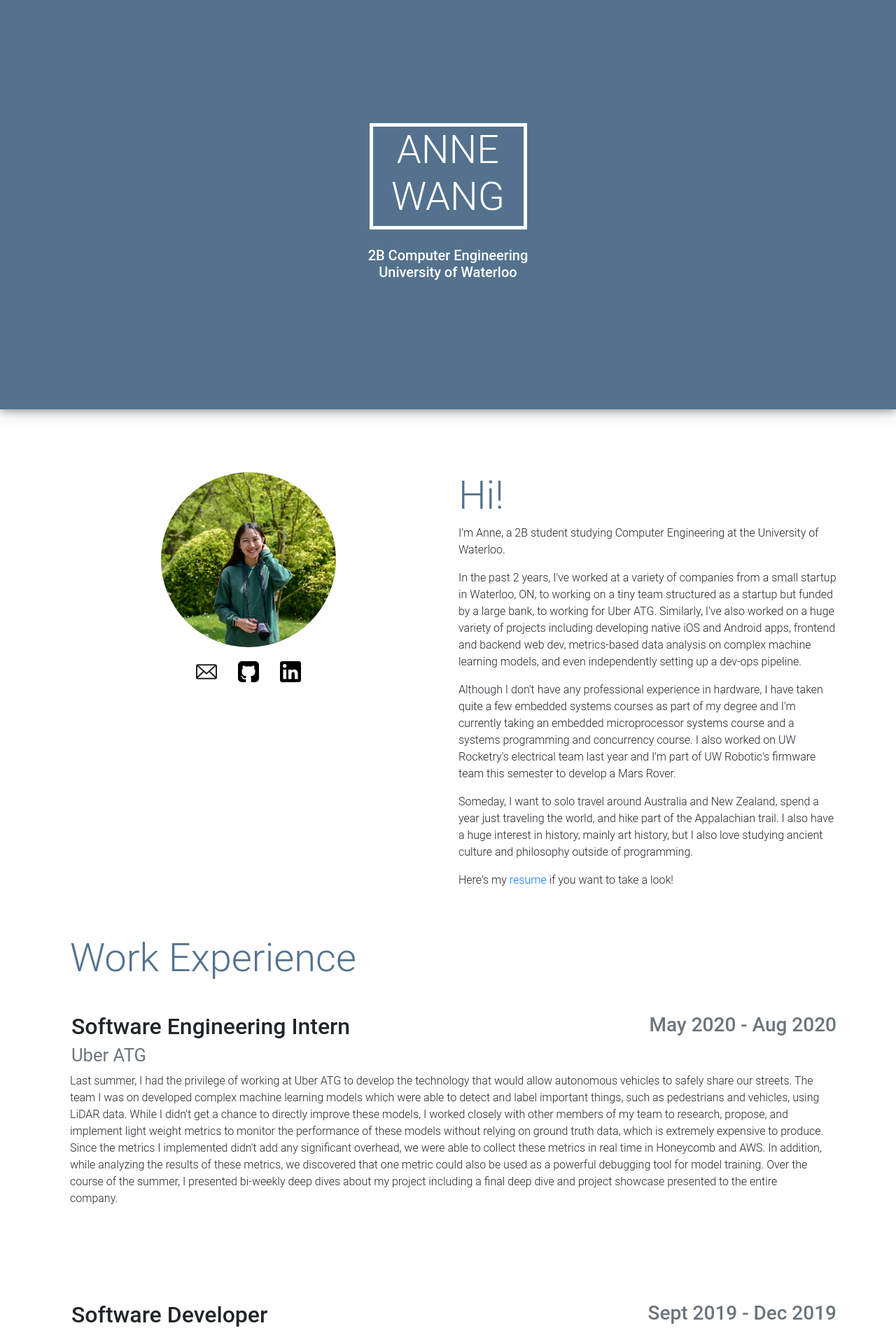
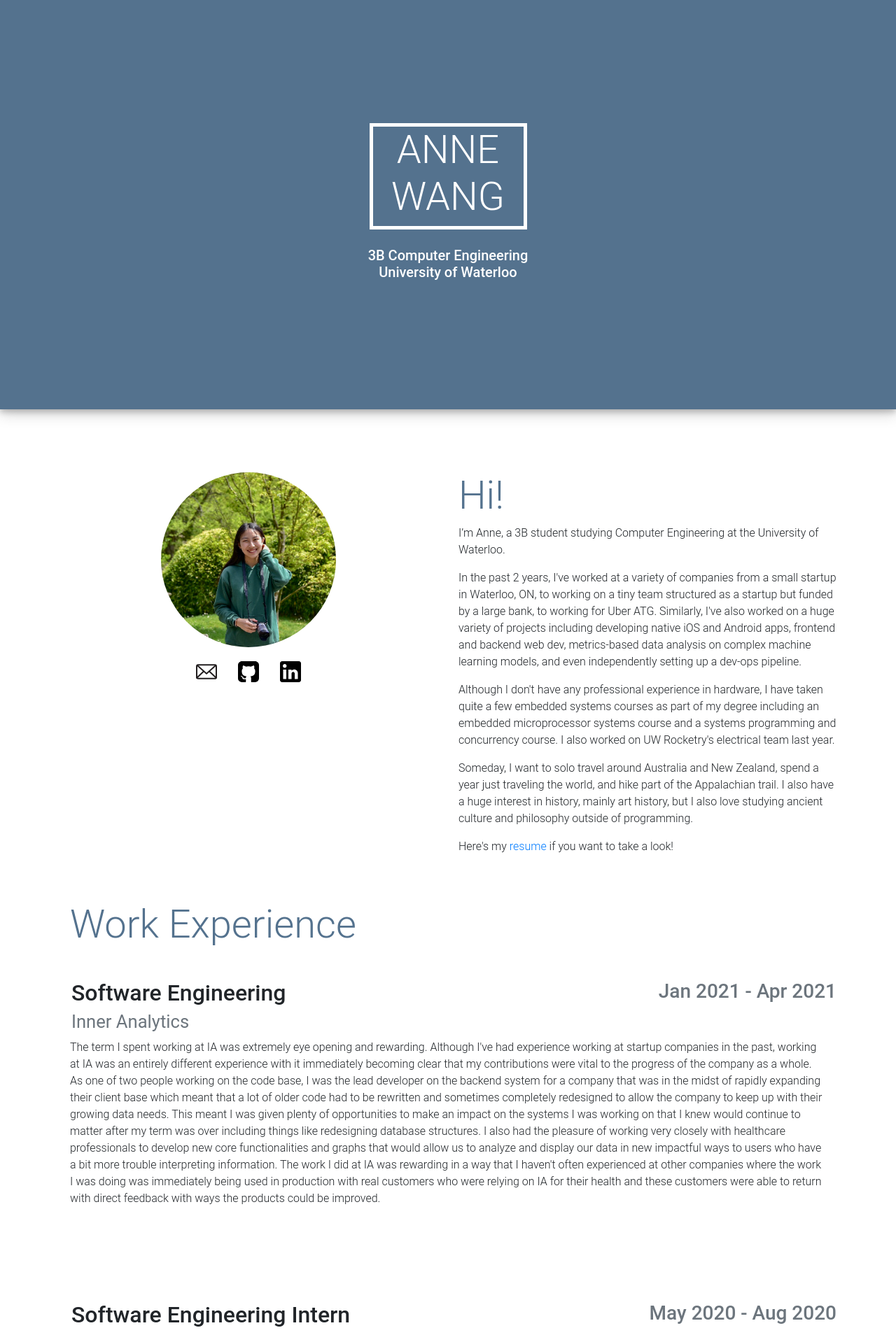
Before and after one commit to annewang27/annewang27.github.io, a Jekyll site: the page index.html, which Jekyll copies as it is, in a window 1280 px wide. Shown: the top 1908 px of the page at 70% size. Built offline with Jekyll 4.4.1, drawn with Linux system fonts in a browser that asks for light colours; some of the changed text lies outside the part shown.

Commit message:
Added new work experience

```diff
--- a/css/main.css
+++ b/css/main.css
@@ -76,7 +76,17 @@ body {
     margin-bottom: 5vh;
   }
 
-  #experience-carousel {
+  #mappedin-carousel {
+    background-color: #cfd9e2;
+    min-height: 75vh;
+    min-width: 80vw;
+    margin-left: auto;
+    margin-right: auto;
+    margin-bottom: 5vh;
+    box-shadow: 0 4px 8px 0 rgba(0, 0, 0, 0.2), 0 6px 20px 0 rgba(0, 0, 0, 0.19);
+  }
+
+  #cibc-carousel {
     background-color: #cfd9e2;
     min-height: 75vh;
     min-width: 80vw;
--- a/index.html
+++ b/index.html
@@ -16,7 +16,7 @@
 			<div id="name">
 				<h1 class="display-4 text-center">ANNE WANG</h1>
 			</div>
-			<p class="h5">2B Computer Engineering<br>University of Waterloo</p>
+			<p class="h5">3B Computer Engineering<br>University of Waterloo</p>
 		</div>
 	</div>
 
@@ -37,7 +37,7 @@
 			<div class="col" id="blurb">
 				<h1 class="display-4">Hi!</h1>
 				<p>
-					I’m Anne, a 2B student studying Computer Engineering at the University of Waterloo.
+					I’m Anne, a 3B student studying Computer Engineering at the University of Waterloo.
 				</p>
 				<p>
 					In the past 2 years, I've worked at a variety of companies from a small startup in Waterloo, ON,
@@ -48,9 +48,8 @@
 				</p>
 				<p>
 					Although I don't have any professional experience in hardware, I have taken quite a few embedded systems
-					courses as part of my degree and I'm currently taking an embedded microprocessor systems course and a
-					systems programming and concurrency course. I also worked on UW Rocketry's electrical team last year and
-					I'm part of UW Robotic's firmware team this semester to develop a Mars Rover.
+					courses as part of my degree including an embedded microprocessor systems course and a
+					systems programming and concurrency course. I also worked on UW Rocketry's electrical team last year.
 				</p>
 				<p>
 					Someday, I want to solo travel around Australia and New Zealand, spend a year just traveling the world,
@@ -58,7 +57,7 @@
 					also love studying ancient culture and philosophy outside of programming.
 				</p>
 				<p>
-					Here's my <a href="https://annewang27.github.io/2B General.pdf">resume</a> if you want to take a look!
+					Here's my <a href="https://annewang27.github.io/3B_resume.pdf">resume</a> if you want to take a look!
 				</p>
 
 			</div>
@@ -69,6 +68,30 @@
 		<h1 class="display-4 col">Work Experience</h1>
 		<div class="position">
 			<div class="row" id="position-title">
+				<h2 class="col-lg-6">Software Engineering
+					<br>
+					<small class="text-muted">Inner Analytics</small>
+				</h2>
+				<h3 class="col-lg-6 text-muted text-right">Jan 2021 - Apr 2021</h3>
+			</div>
+			<div class="container description">
+				<p>
+					The term I spent working at IA was extremely eye opening and rewarding. Although I've had experience working at startup companies in the past,
+					working at IA was an entirely different experience with it immediately becoming clear that my contributions were vital to the
+					progress of the company as a whole. As one of two people working on the code base, I was the lead developer on the backend system
+					for a company that was in the midst of rapidly expanding their client base which meant that a lot of older code had to be rewritten
+					and sometimes completely redesigned to allow the company to keep up with their growing data needs. This meant I was given plenty of
+					opportunities to make an impact on the systems I was working on that I knew would continue to matter after my term was over including
+					things like redesigning database structures. I also had the pleasure of working very closely with healthcare professionals to develop
+					new core functionalities and graphs that would allow us to analyze and display our data in new impactful ways to users who have a bit
+					more trouble interpreting information. The work I did at IA was rewarding in a way that I haven't often experienced at other companies
+					where the work I was doing was immediately being used in production with real customers who were relying on IA for their health and these
+					customers were able to return with direct feedback with ways the products could be improved.
+				</p>
+			</div>
+		</div>
+		<div class="position">
+			<div class="row" id="position-title">
 				<h2 class="col-lg-6">Software Engineering Intern
 					<br>
 					<small class="text-muted">Uber ATG</small>
@@ -77,7 +100,7 @@
 			</div>
 			<div class="container description">
 				<p>
-					Last summer, I had the privilege of working at Uber ATG to develop the technology that would allow autonomous
+					In 2020, I had the privilege of working at Uber ATG to develop the technology that would allow autonomous
 					vehicles to safely share our streets. The team I was on developed complex machine learning models which were
 					able to detect and label important things, such as pedestrians and vehicles, using LiDAR data. While I didn't
 					get a chance to directly improve these models, I worked closely with other members of my team to research, propose,
@@ -112,11 +135,11 @@
 				</p>
 			</div>
 			<div class="col-md">
-				<div id="experience-carousel" class="carousel slide" data-ride="carousel" data-interval="false">
+				<div id="cibc-carousel" class="carousel slide" data-ride="carousel" data-interval="false">
 					<ul class="carousel-indicators">
-						<li data-target="#experience-carousel" data-slide-to="0" class="active"></li>
-						<li data-target="#experience-carousel" data-slide-to="1"></li>
-						<li data-target="#experience-carousel" data-slide-to="2"></li>
+						<li data-target="#cibc-carousel" data-slide-to="0" class="active"></li>
+						<li data-target="#cibc-carousel" data-slide-to="1"></li>
+						<li data-target="#cibc-carousel" data-slide-to="2"></li>
 					</ul>
 
 					<div class="carousel-inner">
@@ -161,10 +184,10 @@
 						</div>
 					</div>
 					<!-- Left and right controls -->
-					<a class="carousel-control-prev" href="#experience-carousel" role="button" data-slide="prev">
+					<a class="carousel-control-prev" href="#cibc-carousel" role="button" data-slide="prev">
 						<span class="carousel-control-prev-icon"></span>
 					</a>
-					<a class="carousel-control-next" href="#experience-carousel" role="button" data-slide="next">
+					<a class="carousel-control-next" href="#cibc-carousel" role="button" data-slide="next">
 						<span class="carousel-control-next-icon"></span>
 					</a>
 				</div>
@@ -188,12 +211,12 @@
 			</div>
 
 			<div class="col-md">
-				<div id="experience-carousel" class="carousel slide" data-ride="carousel" data-interval="false">
+				<div id="mappedin-carousel" class="carousel slide" data-ride="carousel" data-interval="false">
 					<ul class="carousel-indicators">
-						<li data-target="#experience-carousel" data-slide-to="0" class="active"></li>
-						<li data-target="#experience-carousel" data-slide-to="1"></li>
-						<li data-target="#experience-carousel" data-slide-to="2"></li>
-						<li data-target="#experience-carousel" data-slide-to="3"></li>
+						<li data-target="#mappedin-carousel" data-slide-to="0" class="active"></li>
+						<li data-target="#mappedin-carousel" data-slide-to="1"></li>
+						<li data-target="#mappedin-carousel" data-slide-to="2"></li>
+						<li data-target="#mappedin-carousel" data-slide-to="3"></li>
 					</ul>
 
 					<div class="carousel-inner">
@@ -231,10 +254,10 @@
 						</div>
 					</div>
 					<!-- Left and right controls -->
-					<a class="carousel-control-prev" href="#experience-carousel" role="button" data-slide="prev">
+					<a class="carousel-control-prev" href="#mappedin-carousel" role="button" data-slide="prev">
 						<span class="carousel-control-prev-icon"></span>
 					</a>
-					<a class="carousel-control-next" href="#experience-carousel" role="button" data-slide="next">
+					<a class="carousel-control-next" href="#mappedin-carousel" role="button" data-slide="next">
 						<span class="carousel-control-next-icon"></span>
 					</a>
 				</div>
```
Also changed, not shown: 2 other files.
